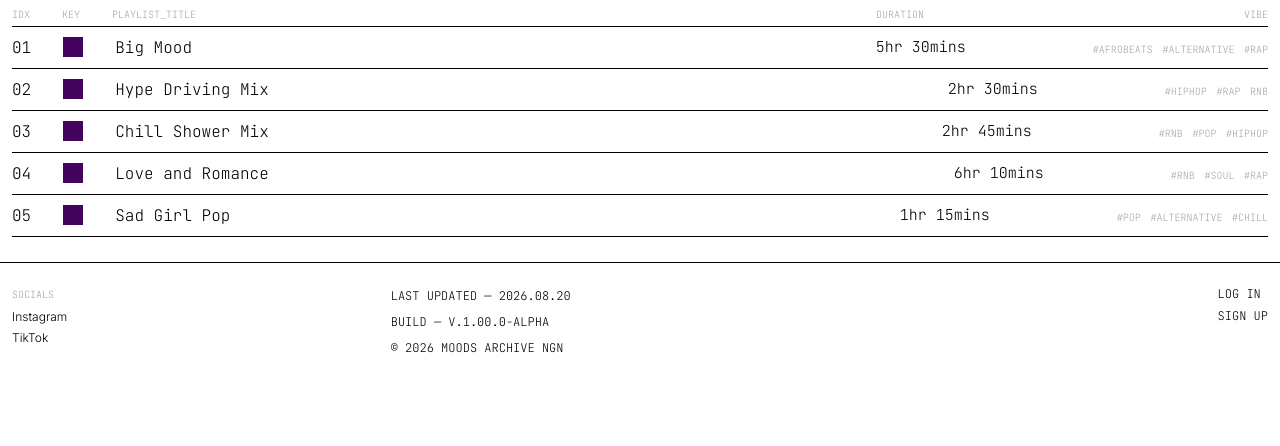
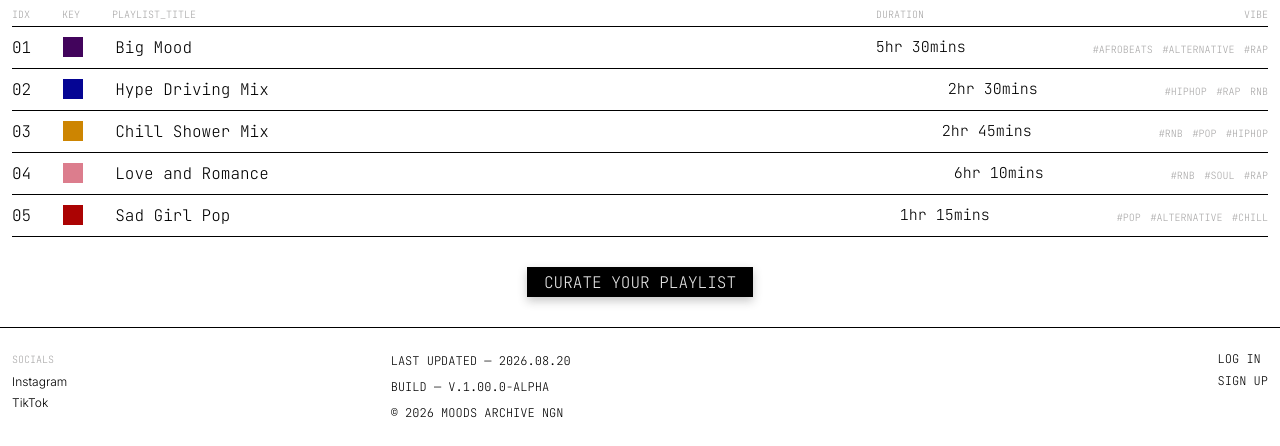
Before and after one commit to nen3rit/Moood, a plain HTML site: page index.html in a window 1280 px wide. Shown: the part 682-1128 px from the top of the page. Before the commit the page ends 1063 px from the top, so only its background shows below. Drawn offline with Linux system fonts and the light colour scheme.

Commit message:
added a login button

```diff
--- a/index.html
+++ b/index.html
@@ -59,7 +59,7 @@
                 <div class="t-row jetbrains-mono-mood">
                     <div class="sub-header">
                         <p>01</p>
-                        <div id="color-block"></div>
+                        <div class="color-block" id="purple"></div>
                         <p id="playlist-title">Big Mood</p>
                     </div>
                     <span></span>
@@ -75,7 +75,7 @@
                 <div class="t-row jetbrains-mono-mood">
                     <div class="sub-header">
                         <p>02</p>
-                        <div id="color-block"></div>
+                        <div class="color-block" id="blue"></div>
                         <p id="playlist-title">Hype Driving Mix</p>
                     </div>
                     <span></span>
@@ -91,7 +91,7 @@
                 <div class="t-row jetbrains-mono-mood">
                     <div class="sub-header">
                         <p>03</p>
-                        <div id="color-block"></div>
+                        <div class="color-block" id="orange"></div>
                         <p id="playlist-title">Chill Shower Mix</p>
                     </div>
                     <span></span>
@@ -107,7 +107,7 @@
                 <div class="t-row jetbrains-mono-mood">
                     <div class="sub-header">
                         <p>04</p>
-                        <div id="color-block"></div>
+                        <div class="color-block" id="pink"></div>
                         <p id="playlist-title">Love and Romance</p>
                     </div>
                     <span></span>
@@ -123,7 +123,7 @@
                 <div class="t-row jetbrains-mono-mood">
                     <div class="sub-header">
                         <p>05</p>
-                        <div id="color-block"></div>
+                        <div class="color-block" id="red"></div>
                         <p id="playlist-title">Sad Girl Pop</p>
                     </div>
                     <span></span>
@@ -138,7 +138,10 @@
                 </div>
             </div>
         </div>
-        <!--  -->
+        <!--LOG IN BTN  -->
+        <a href="/login.html" class="btn-link">
+            <div class="login-btn jetbrains-mono-mood">CURATE YOUR PLAYLIST</div>
+        </a>
     </main>
     <footer>
         <div class="link-tab">
--- a/style.css
+++ b/style.css
@@ -198,11 +198,30 @@ main {
   flex-direction: row;
 }
 
-#color-block{
+.color-block {
   width: 20px;
   height: 20px;
+  /* border: 1px solid black; */
+  padding: 0 2px 0 0;
+}
+
+#purple{
   background-color: rgb(66, 4, 92);
-  padding: 0 2px 0 0;
+}
+
+#orange {
+  background-color: rgb(205, 133, 1);
+}
+
+#blue {
+  background-color: rgb(5, 5, 148);
+}
+
+#pink {
+  background-color: rgb(220, 125, 141);
+}
+#red {
+  background-color: rgb(171, 3, 3);
 }
 
 #duration-txt {
@@ -217,6 +236,7 @@ main {
   text-decoration: none;
   color: #a8a7a7;
   font-size: 10px;
+  cursor: pointer;
 }
 
 #tags a:hover{
@@ -244,6 +264,32 @@ main {
 } */
 /* hover effect ends */
 
+.btn-link{
+  text-decoration: none;
+  color: inherit;
+  cursor: pointer;
+}
+
+.login-btn{
+  margin: 30px auto;
+  background-color: black;
+  width: 18%;
+  height: 30px;
+  color: #e6e6e6;
+  text-align: center;
+  padding: 5px 5px;
+  cursor: pointer;
+  box-shadow: 0 4px 10px rgba(34, 34, 34, 0.25);
+  transition: transform 0.4s ease, box-shadow 0.4s ease;
+}
+
+.login-btn:hover{
+  background-color: transparent;
+  border: 1px solid black;
+  color: black;
+  transform: translateY(-2px);
+  box-shadow: 0 6px 14px rgba(0, 0, 0, 0.3);
+}
 /* FOOTER AREA */
 
 footer{
```
Also changed, not shown: login.html (added, +11 -0 lines).
